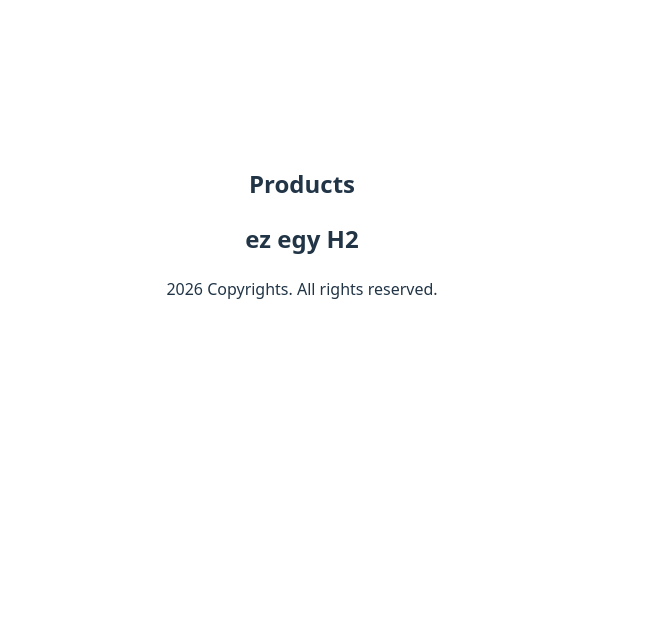
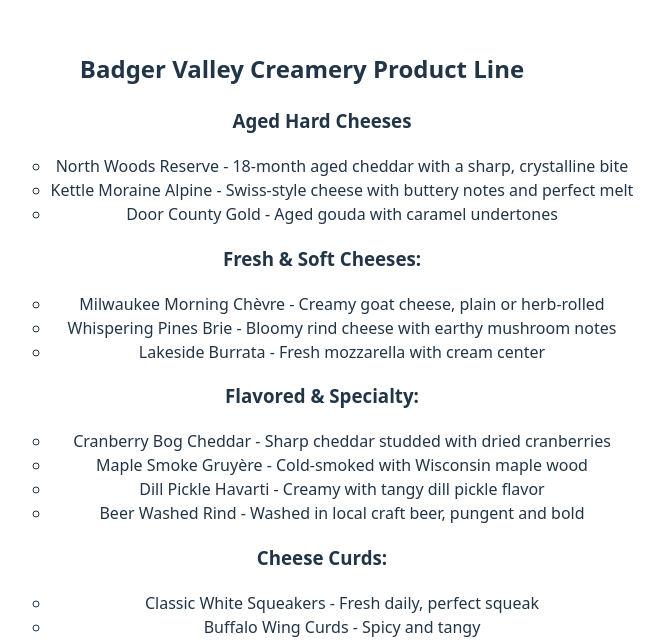
Before and after one commit to tplusk/cheese-monger-app, a React (Vite) app: page /products in a window 1280 px wide. Shown: the part 293-936 px from the top of the page, without its empty margins (338-1002 px from the left). Before the commit the page ends 800 px from the top, so only its background shows below. Built offline with nearby package versions, Linux system fonts and the light colour scheme.

Commit message:
add productList and list them

```diff
--- a/src/components/Products.jsx
+++ b/src/components/Products.jsx
@@ -1,8 +1,55 @@
 export default function Products() {
+  const productList = [
+    {
+      productType: "Aged Hard Cheeses",
+      products: [
+        "North Woods Reserve - 18-month aged cheddar with a sharp, crystalline bite",
+        "Kettle Moraine Alpine - Swiss-style cheese with buttery notes and perfect melt",
+        "Door County Gold - Aged gouda with caramel undertones",
+      ],
+    },
+    {
+      productType: "Fresh & Soft Cheeses:",
+      products: [
+        "Milwaukee Morning Chèvre - Creamy goat cheese, plain or herb-rolled",
+        "Whispering Pines Brie - Bloomy rind cheese with earthy mushroom notes",
+        "Lakeside Burrata - Fresh mozzarella with cream center",
+      ],
+    },
+    {
+      productType: "Flavored & Specialty:",
+      products: [
+        "Cranberry Bog Cheddar - Sharp cheddar studded with dried cranberries",
+        "Maple Smoke Gruyère - Cold-smoked with Wisconsin maple wood",
+        "Dill Pickle Havarti - Creamy with tangy dill pickle flavor",
+        "Beer Washed Rind - Washed in local craft beer, pungent and bold",
+      ],
+    },
+    {
+      productType: "Cheese Curds:",
+      products: [
+        "Classic White Squeakers - Fresh daily, perfect squeak",
+        "Buffalo Wing Curds - Spicy and tangy",
+        "Garlic & Herb Curds - Savory snacking favorite",
+      ],
+    },
+  ];
+
   return (
     <div>
-      <h2>Products</h2>
-      <h2>ez egy H2</h2>
+      <h2>Badger Valley Creamery Product Line</h2>
+      <ul>
+        {productList.map((category, index) => (
+          <div key={index}>
+            <h3>{category.productType}</h3>
+            <ul>
+              {category.products.map((product, productType) => (
+                <li key={productType}>{product}</li>
+              ))}
+            </ul>
+          </div>
+        ))}
+      </ul>
     </div>
   );
 }
```
